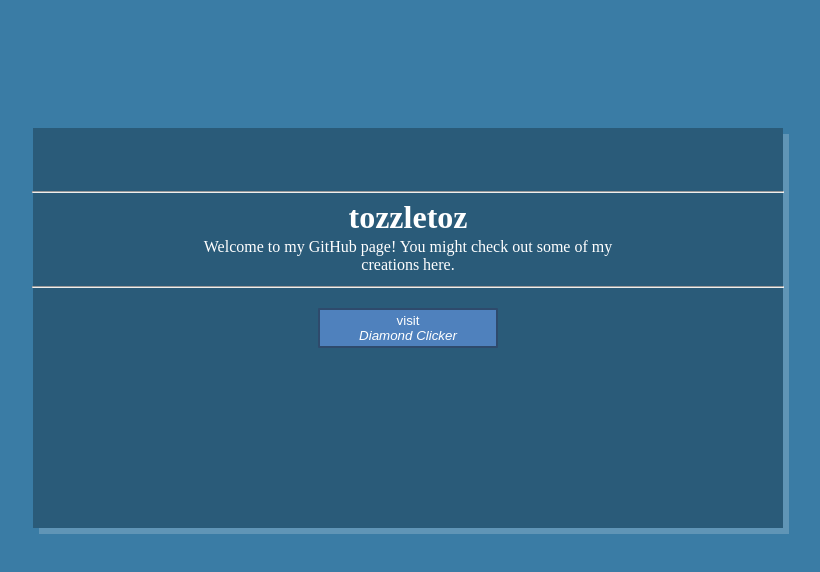
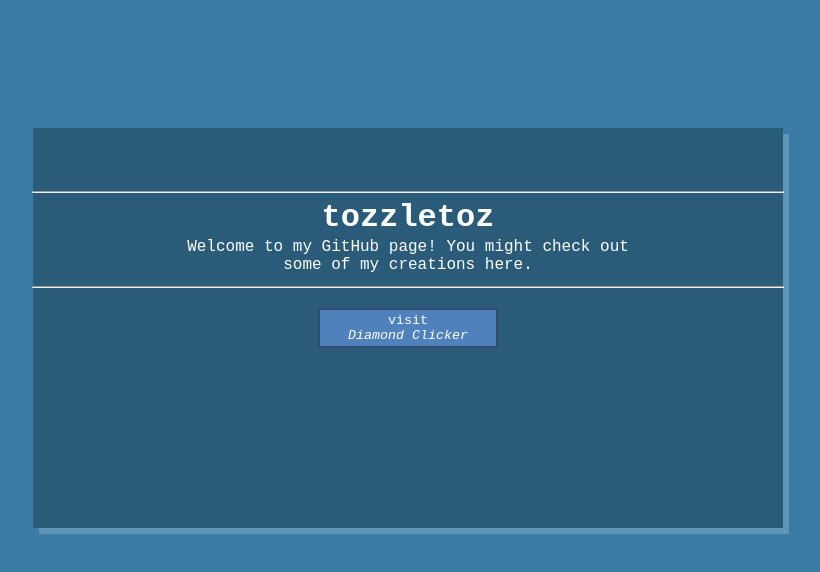
Before and after one commit to tozzletoz/tozzletoz.github.io, a plain HTML site: page index.html in a window 1280 px wide. Shown: the whole page, without its empty margins (232-1052 px from the left). Drawn offline with Linux system fonts and the light colour scheme.

Commit message:
Update index.html

```diff
--- a/index.html
+++ b/index.html
@@ -3,10 +3,10 @@
 <head>
     <meta charset="UTF-8">
     <meta name="viewport" content="width=device-width, initial-scale=1.0">
-    <title>tesset</title>
+    <title>Tozzletoz's GitHub Page</title>
     <style>
         * {
-            font-family: 'Welcome to Tozzletoz's GitHub', Courier, monospace;
+            font-family: 'Courier New', Courier, monospace;
         }
 
         body{
```
